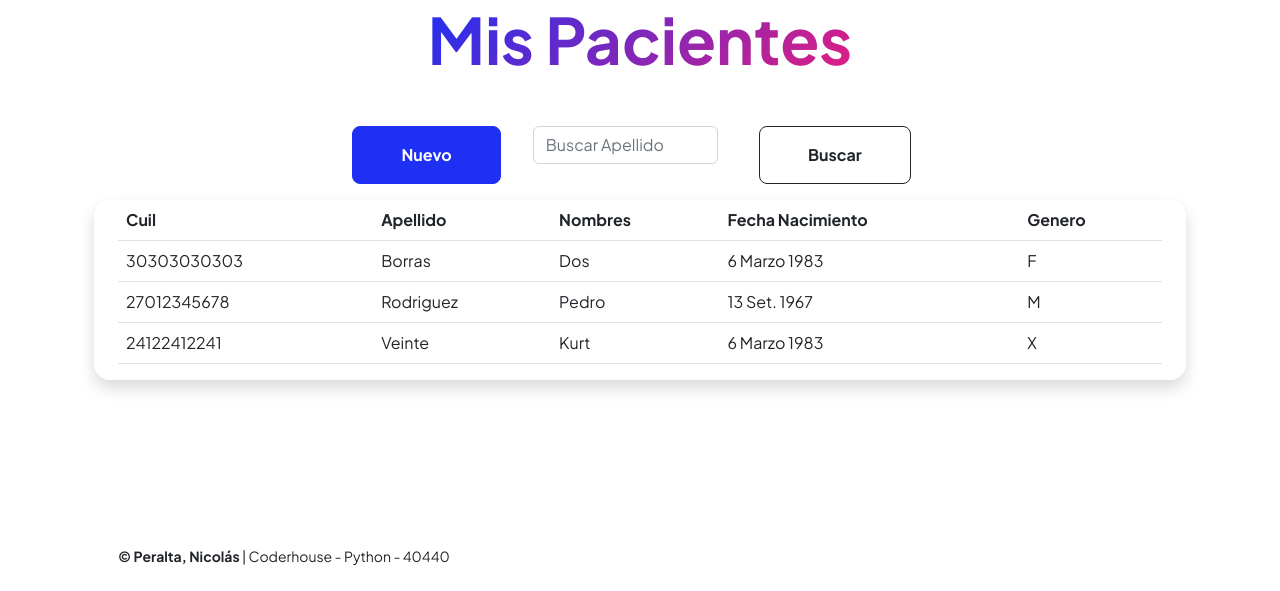
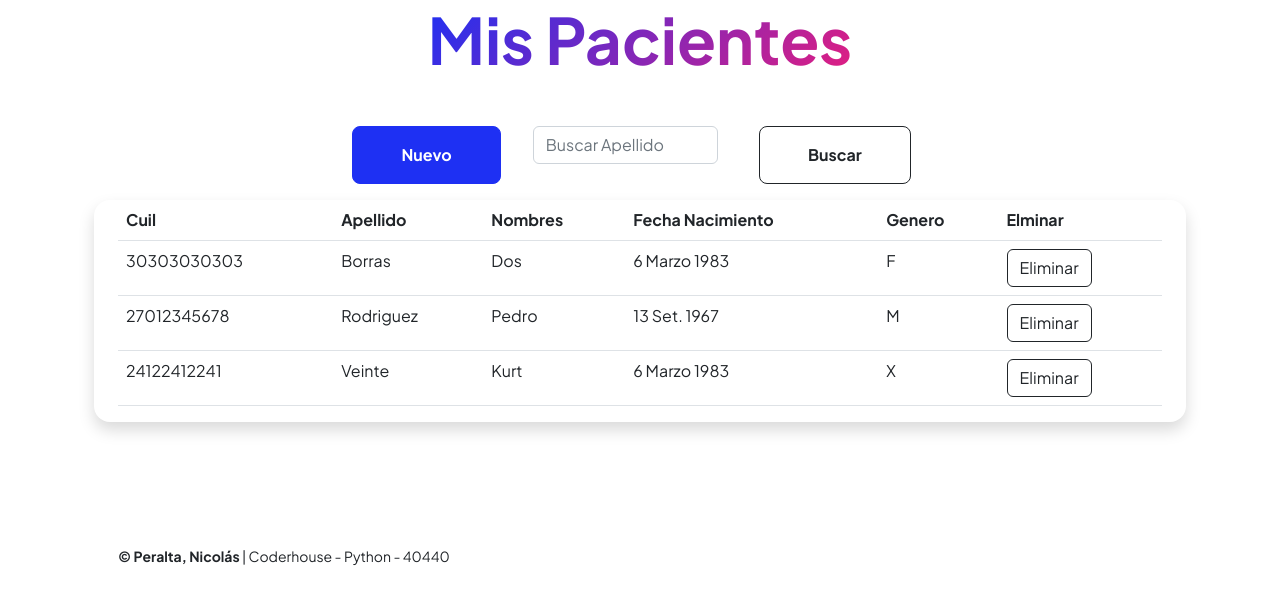
Before and after one commit to NPeralta86/nutricion, a Django app: page /pacientes/ in a window 1280 px wide. Shown: the part 209-800 px from the top of the page. Run offline with Django 4.2, Linux system fonts and the light colour scheme; data comes from the database, SQL or seed files in the repository; both versions use the stored data as it was after the commit; some libraries are stand-ins or nearby versions.

Commit message:
agregado formulario para eliminar pacientes, su vista y url

```diff
--- a/agenda/templates/agenda/pacientes.html
+++ b/agenda/templates/agenda/pacientes.html
@@ -36,6 +36,7 @@
               <th>Nombres</th>
               <th>Fecha Nacimiento</th>
               <th>Genero</th>
+              <th>Elminar</th>
             </tr>
             {% for paciente in pacientes %}
             <tr>
@@ -44,6 +45,11 @@
               <td>{{ paciente.nombres }}</td>
               <td>{{ paciente.nacimiento }}</td>
               <td>{{ paciente.genero }}</td>
+              <td>
+                <form action = "{% url 'pacientes_eliminar' paciente.cuil%}" method="post">
+                  {% csrf_token %}
+                  <input type = "submit" class="btn btn-outline-dark  "  value = "Eliminar" />
+              </td>
             </tr>
             {% endfor %}
           </tbody>
--- a/agenda/urls.py
+++ b/agenda/urls.py
@@ -4,6 +4,7 @@ from . import views
 urlpatterns = [
     path('pacientes/', views.vista_pacientes, name="pacientes"),
     path('pacientes-agregar/', views.vista_pacientes_agregar, name="pacientes_agregar"),
+    path('pacientes-eliminar/<int:id>/', views.vista_pacientes_eliminar, name="pacientes_eliminar"),
     path('pacientes-buscar/', views.vista_pacientes_buscar, name="pacientes_buscar"),
 
     path('agenda/', views.vista_agenda, name="agenda"),
--- a/agenda/views.py
+++ b/agenda/views.py
@@ -46,6 +46,14 @@ def vista_pacientes_agregar(request):
             context=contexto,
         )
         return http_response
+
+
+def vista_pacientes_eliminar(request, id):
+    paciente = pacientes.objects.get(cuil=id)
+    if request.method == "POST":
+        paciente.delete()
+        url_exitosa = reverse('pacientes')
+        return redirect(url_exitosa)
 
 
 def vista_pacientes_buscar(request):
```
Also changed, not shown: db.sqlite3.
